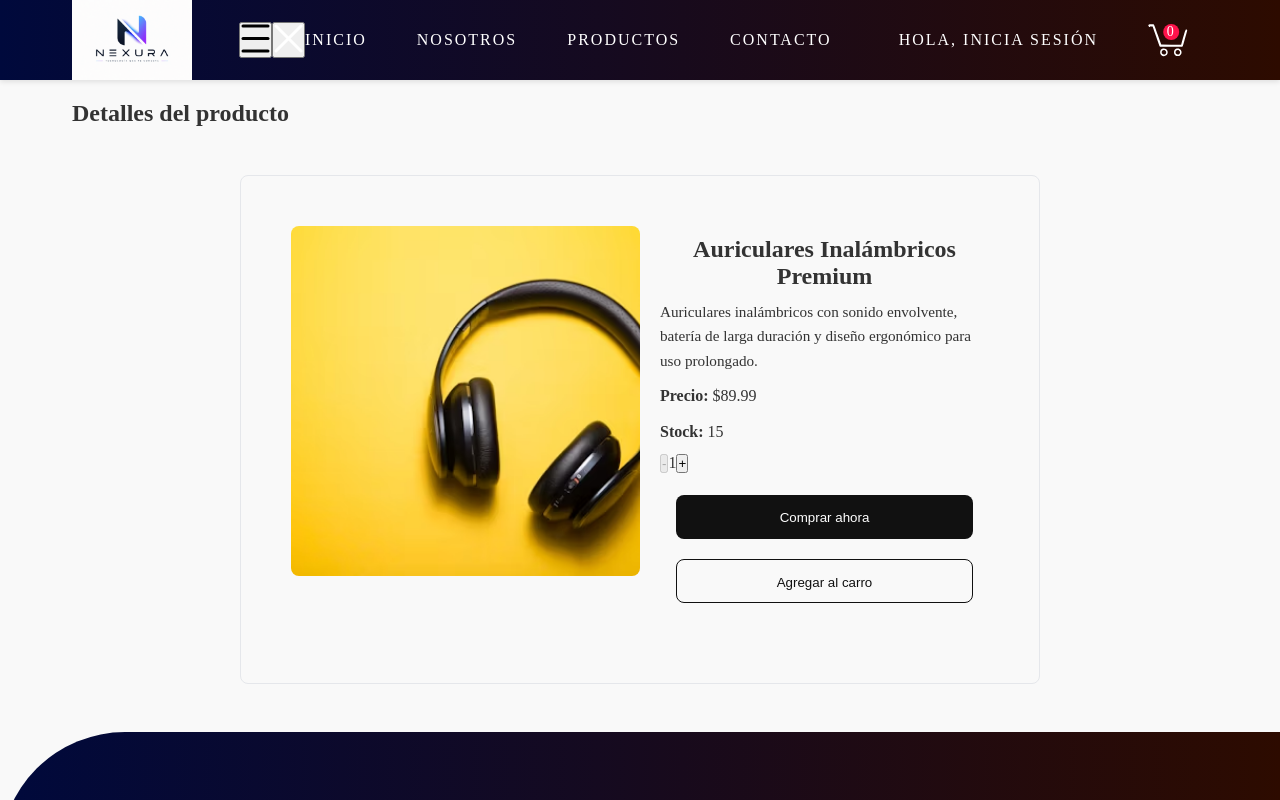
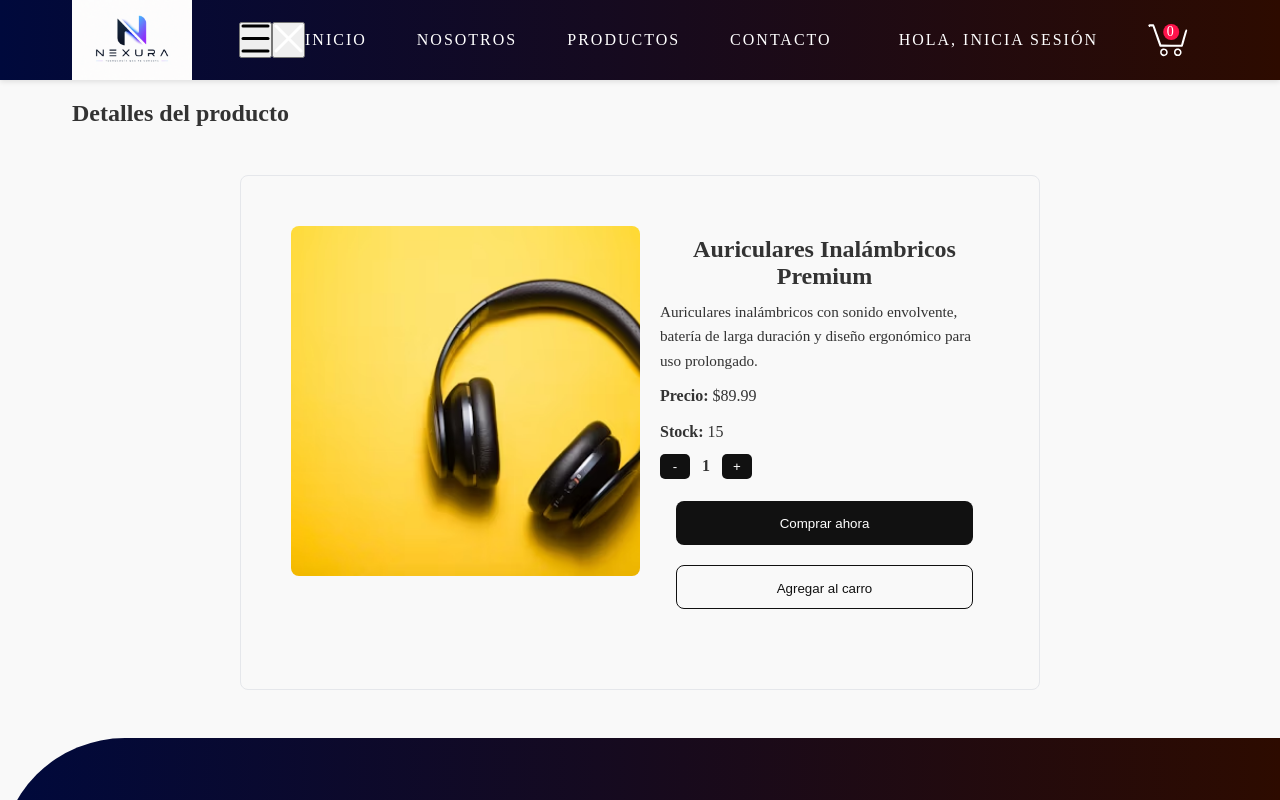
Before and after one commit to cantoralcesar/eccomerce, a React (Vite) app: page /products/1 in a window 1280 px wide. Shown: the top 800 px of the page. Built offline with nearby package versions, Linux system fonts and the light colour scheme.

Commit message:
Nuevos cambio

```diff
--- a/src/components/count/Count.jsx
+++ b/src/components/count/Count.jsx
@@ -29,9 +29,9 @@ export function Count({ onChange, max }) {
         <div className={styles.info}>
 
             <div className={styles.btnQuantity}>
-                <button  onClick={decrease} disabled={count <= 1} >-</button>
-                <span>{count}</span>
-                <button  onClick={increase} disabled={count === max} >+</button>
+                <button className={styles.countBtnDecrease} onClick={decrease} disabled={count <= 1} > - </button>
+                <span className={styles.countItemQuantity}>{count}</span>
+                <button className={styles.countBtnIncrease} onClick={increase} disabled={count === max} > + </button>
             </div>
 
         </div>
--- a/src/components/count/Count.module.css
+++ b/src/components/count/Count.module.css
@@ -3,11 +3,26 @@
     gap: 10px;
 }
 
-.btnQuantity {
-    border-radius: 8px;
-    cursor: pointer;
+.countItemQuantity{
+    margin: 0 12px;
+    font-weight: bold;
+    min-width: 10px;
+    text-align: center;
+}
+
+.countBtnDecrease, .countBtnIncrease  {
+    background-color: var(--color-btn);
+    color: white;
+    width: 30px;
+    border: none;
+    border-radius: 5px;
+    padding: 5px;
 
     /* Transición suave */
     transition: background-color 0.4s ease, transform 0.3s ease;
+}
 
+.countBtnDecrease:hover,
+.countBtnIncrease:hover {
+    background-color: var(--color-btn-hover);
 }
--- a/src/components/layout/cart/CartItem.module.css
+++ b/src/components/layout/cart/CartItem.module.css
@@ -3,7 +3,6 @@
     flex-direction: row;
     align-items: center;
     justify-content: space-between;
-
     gap: 15px;
     border: 1.5px solid var(--color-border-card);
     border-radius: 8px;
@@ -18,7 +17,6 @@
 }
 
 .cartItemDetails {
-
     flex-grow: 1;
     text-align: left;
 }
@@ -71,9 +69,7 @@
 @media (max-width: 600px) {
     .cartItemContainer {
         flex-direction: column;
-
     }
-
 
     .cartItemSubtotal {
         text-align: left;
```
Lines whose indentation alone changed are shown as unchanged.
